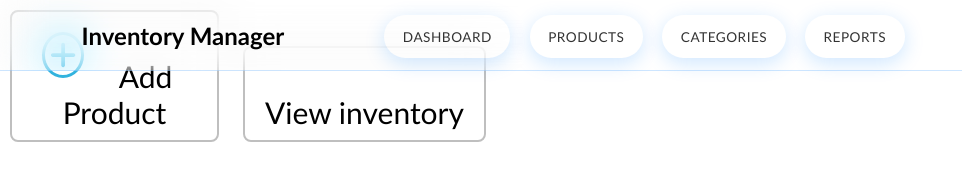
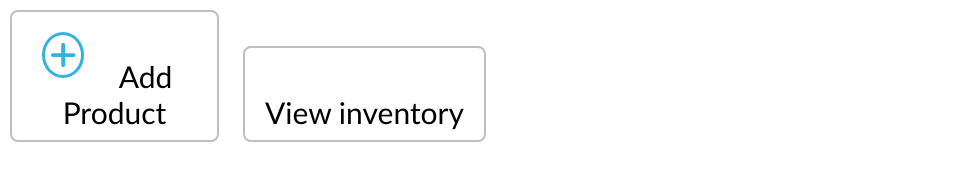
Before and after one commit to Louis2675/inventory-app, a website with bundled scripts: page index.html in a window 1280 px wide. Shown: the whole page, without its empty margins (0-962 px from the left). Built offline with nearby package versions, Linux system fonts and the light colour scheme.

Commit message:
Imports and minor changes.

```diff
--- a/index.html
+++ b/index.html
@@ -8,20 +8,20 @@
     <script src="https://cdnjs.cloudflare.com/ajax/libs/font-awesome/6.4.0/js/all.min.js"></script>
 </head>
 <body>
-    <header>
-        <!-- Navigation Bar -->
-        <nav class="navbar">
-            <div class="nav-container">
-                <div class="nav-title">Inventory Manager</div>
-                <ul class="nav-links">
-                    <li><a href="#">Dashboard</a></li>
-                    <li><a href="#">Products</a></li>
-                    <li><a href="#">Categories</a></li>
-                    <li><a href="#">Reports</a></li>
-                </ul>
-            </div>
-        </nav>
-    </header>
+<!--    <header>-->
+<!--        &lt;!&ndash; Navigation Bar &ndash;&gt;-->
+<!--        <nav class="navbar">-->
+<!--            <div class="nav-container">-->
+<!--                <div class="nav-title">Inventory Manager</div>-->
+<!--                <ul class="nav-links">-->
+<!--                    <li><a href="#">Dashboard</a></li>-->
+<!--                    <li><a href="#">Products</a></li>-->
+<!--                    <li><a href="#">Categories</a></li>-->
+<!--                    <li><a href="#">Reports</a></li>-->
+<!--                </ul>-->
+<!--            </div>-->
+<!--        </nav>-->
+<!--    </header>-->
     <section class="quick-actions">
         <!-- The add product button will open a window to add a new product -->
         <button class="card" id="add-product">
--- a/styles.css
+++ b/styles.css
@@ -95,7 +95,7 @@ nav a {
     position: relative;
     backdrop-filter: blur(10px);
     text-transform: uppercase;
-    letter-spacing: 0.5px;
+    letter-spacing: 1px;
     font-size: 0.85rem;
     /*white-space: nowrap;*/
     box-shadow: 0 5px 20px rgba(10, 132, 255, 0.2), inset 0 1px 0 rgba(255, 255, 255, 0.15);
```
Also changed, not shown: app.ts (+7 -0 lines), main.ts (line endings or trailing spaces).
